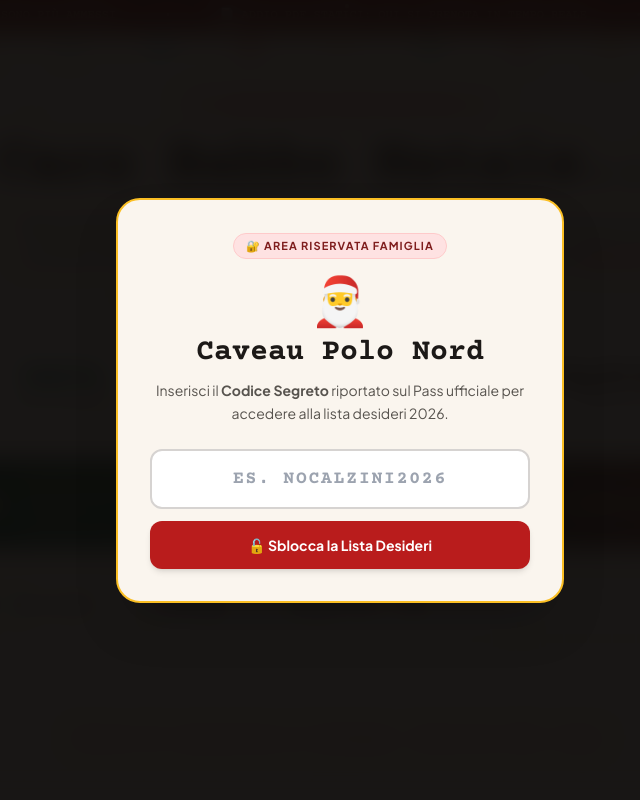
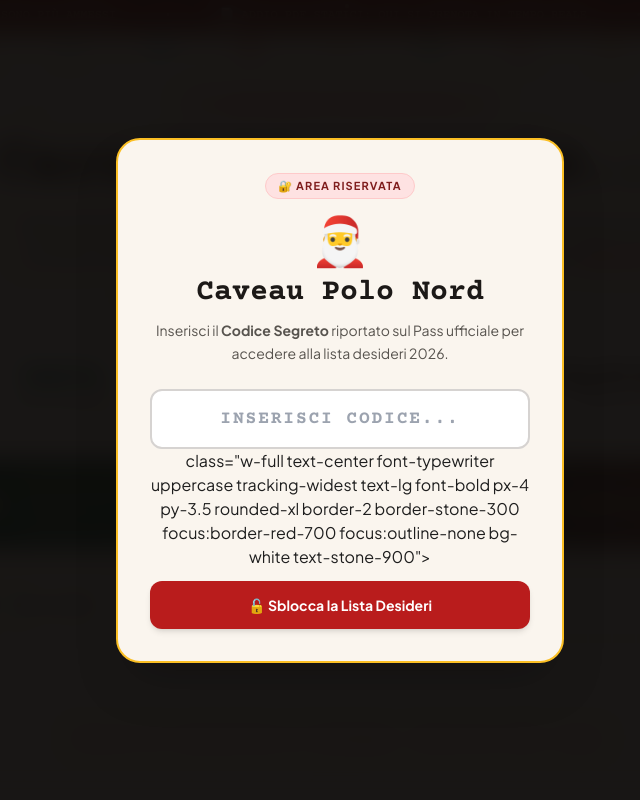
Before and after one commit to carlifilo07-max/natale-2026, a plain HTML site: page index.html in a window 1280 px wide. Shown: the top 800 px of the page, without its empty margins (300-940 px from the left). Drawn offline with nearby package versions, Linux system fonts and the light colour scheme; no server answers.

Commit message:
Update index.html

```diff
--- a/index.html
+++ b/index.html
@@ -81,7 +81,7 @@
   <div id="schermata-password" class="fixed inset-0 z-50 flex items-center justify-center p-4 bg-stone-950/95 backdrop-blur-md">
     <div class="bg-[#FAF5EE] border-2 border-amber-400 rounded-3xl max-w-md w-full p-8 text-center shadow-2xl relative overflow-hidden">
       <div class="inline-block bg-red-100 text-red-900 text-[11px] font-bold tracking-widest uppercase px-3 py-1 rounded-full mb-4 border border-red-200">
-        🔐 Area Riservata Famiglia
+        🔐 Area Riservata
       </div>
       <div class="text-5xl mb-3">🎅</div>
       <h2 class="font-typewriter text-2xl md:text-3xl font-bold text-stone-900 mb-2">
@@ -92,7 +92,8 @@
       </p>
 
       <form onsubmit="verificaPassword(event)" class="space-y-3">
-        <input id="input-password" type="text" autocomplete="off" placeholder="Es. NOCALZINI2026"
+       <input id="input-password" type="text" autocomplete="off" placeholder="Inserisci codice..."
+               class="w-full text-center font-typewriter uppercase tracking-widest text-lg font-bold px-4 py-3.5 rounded-xl border-2 border-stone-300 focus:border-red-700 focus:outline-none bg-white text-stone-900">
                class="w-full text-center font-typewriter uppercase tracking-widest text-lg font-bold px-4 py-3.5 rounded-xl border-2 border-stone-300 focus:border-red-700 focus:outline-none bg-white text-stone-900">
         <button type="submit"
                 class="w-full py-3.5 px-4 rounded-xl bg-red-700 hover:bg-red-800 active:scale-95 text-white font-bold text-sm shadow-md transition cursor-pointer">
```
